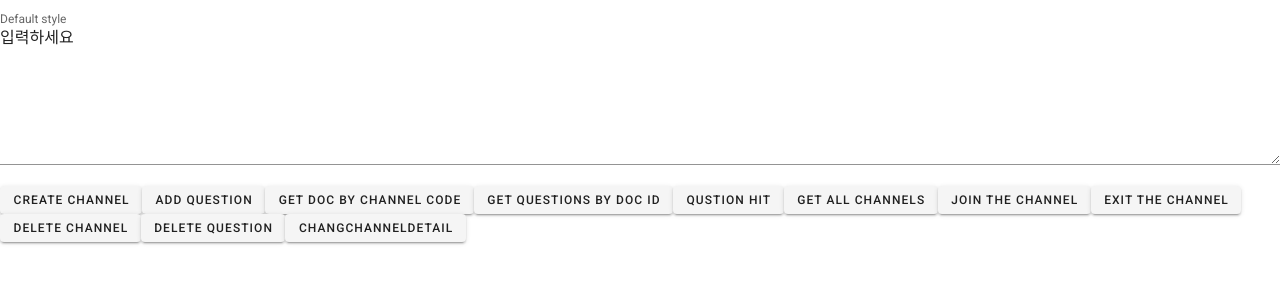
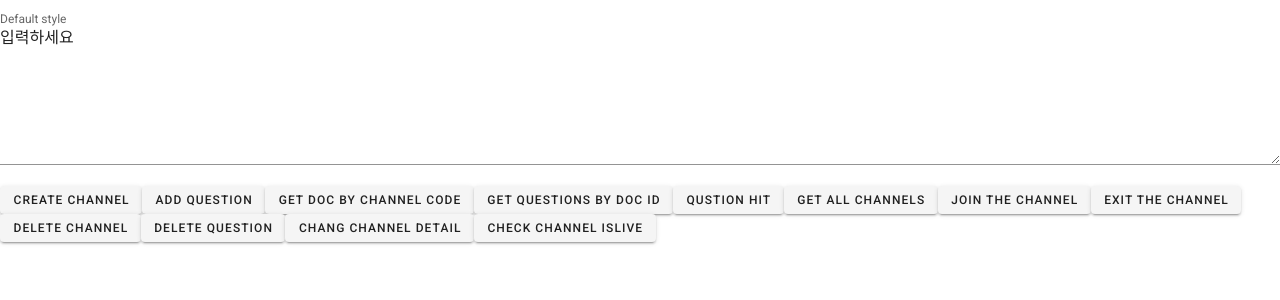
Before and after one commit to ssungwxx/Sol4U-QnA, a Vue app in the folder ssafy-qna/: page /test in a window 1280 px wide. Shown: the top 300 px of the page. Built offline with nearby package versions, Linux system fonts and the light colour scheme; a web font is replaced by a local one.

Commit message:
Modify checkChannelIsLive() Method

```diff
--- a/ssafy-qna/src/services/FirebaseService.js
+++ b/ssafy-qna/src/services/FirebaseService.js
@@ -222,7 +222,14 @@ export default {
     let flag = false;
 
     snapshots.forEach(doc => {
-      if (doc.data().is_live) {
+      if (
+        doc.data().closed_at.timestamp.seconds <
+        new Date().getTime() / 1000
+      ) {
+        QnAChannel.doc(doc.id).update({
+          is_live: false
+        });
+      } else if (doc.data().is_live) {
         flag = true;
       }
     });
@@ -535,4 +542,6 @@ export default {
       alert("잘못된 접근입니다.");
     }
   }
+
+  // 채널 is_live 확인 후 변경
 };
--- a/ssafy-qna/src/views/Test.vue
+++ b/ssafy-qna/src/views/Test.vue
@@ -11,7 +11,8 @@
         <v-btn small @click="exitTheChannel">exit The Channel</v-btn>
         <v-btn small @click="deleteChannel">delete Channel</v-btn>
         <v-btn small @click="deleteQuestion">delete Question</v-btn>
-        <v-btn small @click="changChannelDetail">changChannelDetail</v-btn>
+        <v-btn small @click="changChannelDetail">chang Channel Detail</v-btn>
+        <v-btn small @click="checkChannelIsLive">check Channel IsLive</v-btn>
     </div>
 </template>
 
@@ -80,6 +81,10 @@ export default {
                 "제목 수정",
                 "내용 수정"
             );
+        },
+        async checkChannelIsLive() {
+            let flag = await FirebaseService.checkChannelIsLive("1234");
+            console.log(flag);
         }
     }
 };
```
